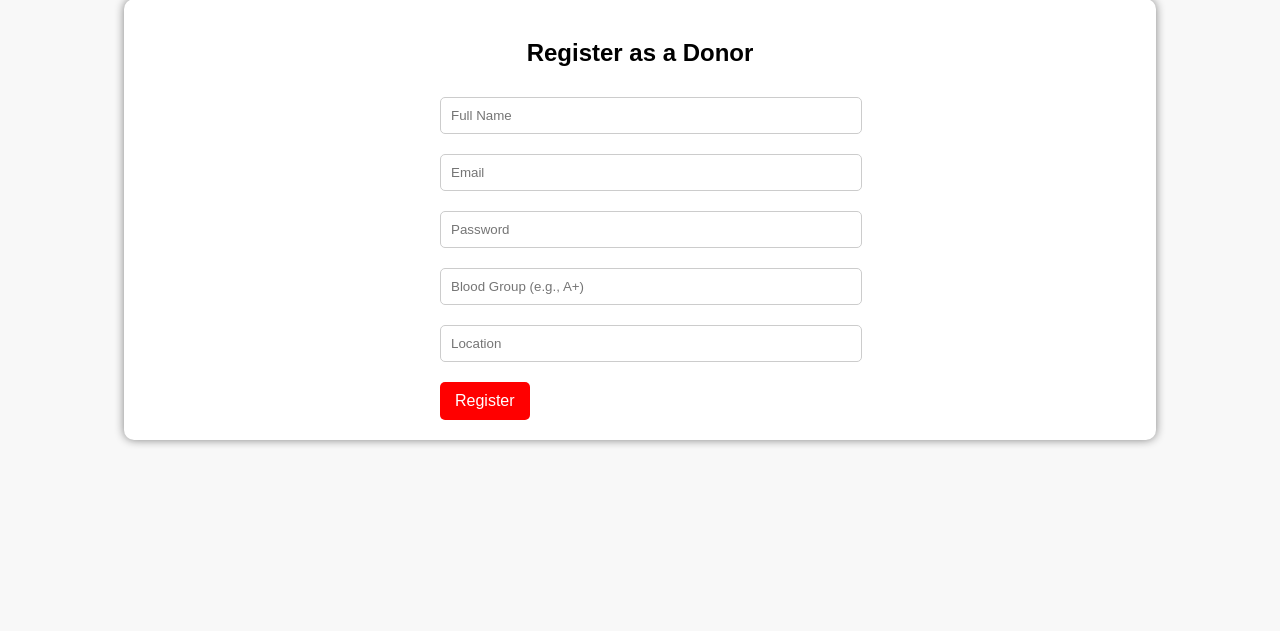
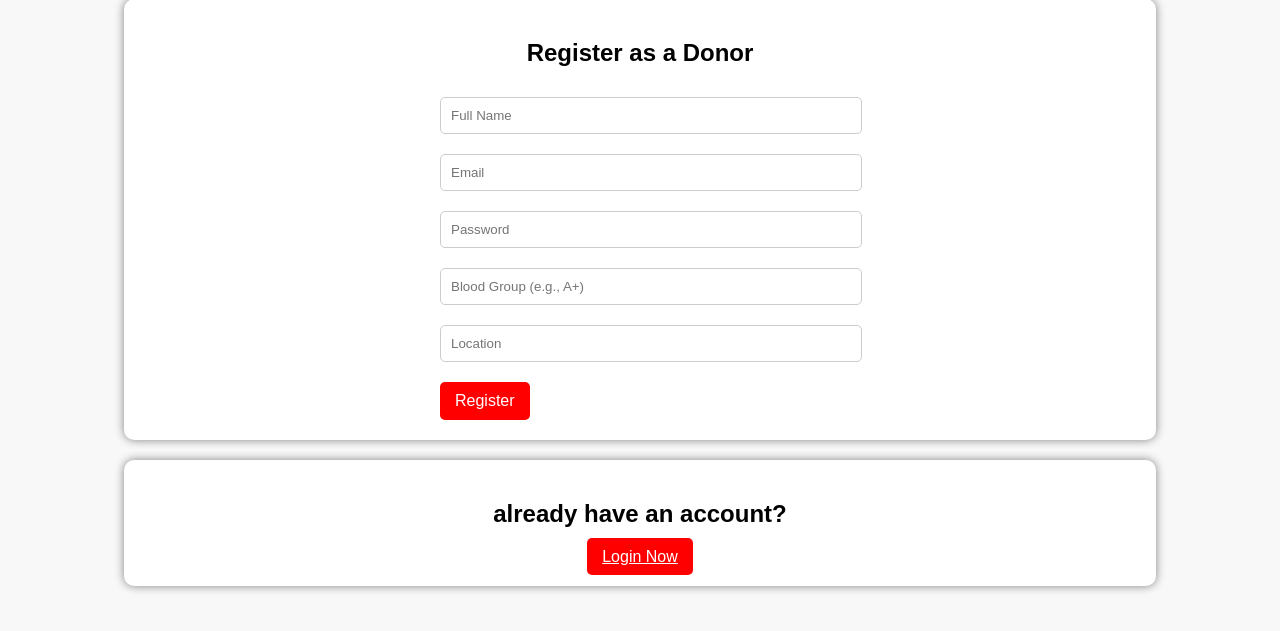
Before and after one commit to Sudip14/blood-bank-management-system, a PHP site: page /register.php in a window 1280 px wide. Shown: the part 109-740 px from the top of the page. Run offline with PHP 8.4, Linux system fonts and the light colour scheme; a stand-in replaces the project's code that opens the database connection.

Commit message:
adding login button

```diff
--- a/register.php
+++ b/register.php
@@ -82,8 +82,11 @@
                 <button type="submit" name="submit" class="btn">Register</button>
             </form>
         </div>
+        <div class="section" style="margin-top: 10px;">
+            <h2>already have an account?</h2>
+            <a href="login.php" class="btn">Login Now</a>
         </div>
-
+    </div>
 </body>
 
 </html>
```
Lines whose indentation alone changed are shown as unchanged.
